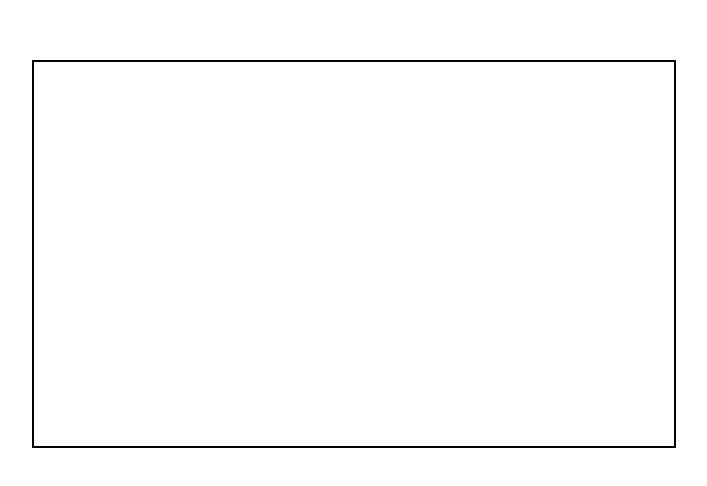
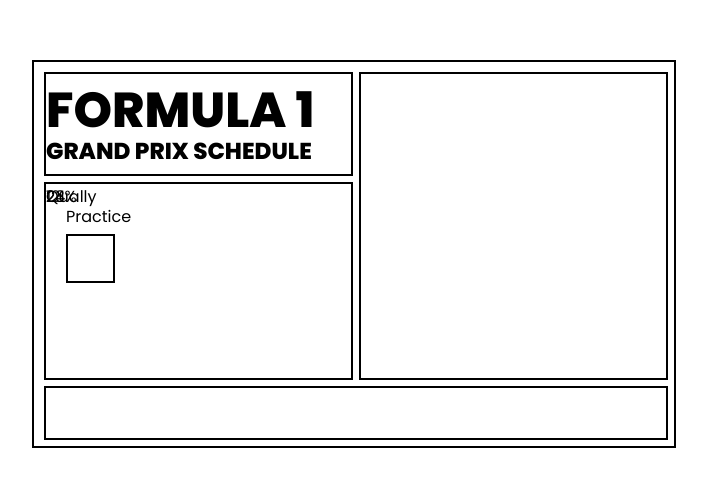
Before and after one commit to josephgarner/formula-schedule, a plain HTML site: page concept/rev1/index.html in a window 1280 px wide. Shown: the part 154-640 px from the top of the page, without its empty margins (286-993 px from the left). Drawn offline with Linux system fonts and the light colour scheme.

Commit message:
Updated concept

```diff
--- a/concept/rev1/index.html
+++ b/concept/rev1/index.html
@@ -8,6 +8,30 @@
     <link rel="stylesheet" href="style.css" />
   </head>
   <body>
-    <div class="screen"></div>
+    <div id="screen" class="border">
+      <div id="logo" class="border">
+        <p style="font-size: 49px">FORMULA 1</p>
+        <p style="top: 60px">GRAND PRIX SCHEDULE</p>
+      </div>
+      <div id="weather" class="border">
+        <p style="top: 20px; left: 20px">Practice</p>
+        <div style="position: absolute; height: 45px; width: 45px; top: 50px; left: 20px" class="border"></div>
+        <p>23%</p>
+        <p>24</p>
+        <p>12</p>
+        <p>Qually</p>
+        <!-- <div style="height: 36px; width: 36px" class="border"></div>
+        <p>23%</p>
+        <p>24</p>
+        <p>12</p>
+        <p>Race Day</p>
+        <div style="height: 36px; width: 36px" class="border"></div>
+        <p>23%</p>
+        <p>24</p>
+        <p>12</p> -->
+      </div>
+      <div id="schedule" class="border"></div>
+      <div id="timeline" class="border"></div>
+    </div>
   </body>
 </html>
--- a/concept/rev1/style.css
+++ b/concept/rev1/style.css
@@ -1,5 +1,13 @@
+@import url("https://fonts.googleapis.com/css2?family=Poppins:ital,wght@0,100;0,400;0,800;1,100;1,400;1,800&display=swap");
+
 html {
+  font-family: Poppins;
   height: 100%;
+}
+
+p {
+  margin: 0;
+  position: absolute;
 }
 
 body {
@@ -7,12 +15,54 @@ body {
   justify-content: center;
   align-items: center;
   height: 100%;
+  position: relative;
 }
 
-.screen {
-  height: 384px;
-  width: 640px;
+.border {
   border-color: black;
   border-style: solid;
   border-width: 2px;
 }
+
+#screen {
+  position: relative;
+  height: 384px;
+  width: 640px;
+}
+
+#logo {
+  position: absolute;
+  top: 10px;
+  left: 10px;
+  height: 100px;
+  width: 305px;
+  font-size: 23px;
+  font-weight: 700;
+}
+#logo #heading {
+  font-size: 49px;
+}
+
+#weather {
+  position: absolute;
+  top: 120px;
+  left: 10px;
+  height: 194px;
+  width: 305px;
+}
+
+#schedule {
+  position: absolute;
+  top: 10px;
+  left: 325px;
+  height: 304px;
+  width: 305px;
+}
+
+#timeline {
+  position: absolute;
+  top: 324px;
+  left: 10px;
+  height: 50px;
+  width: 620px;
+}
```
Also changed, not shown: 2 other files.
